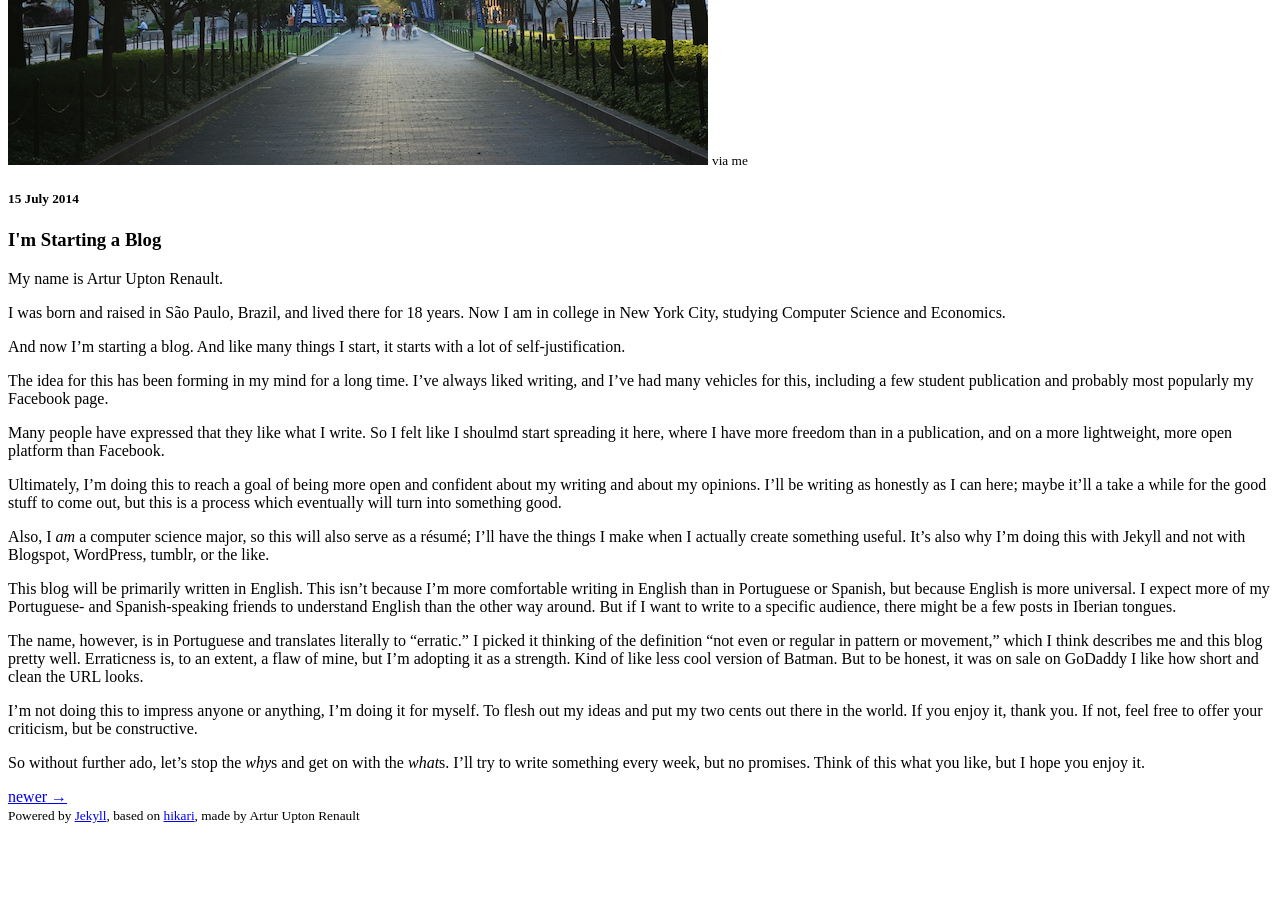
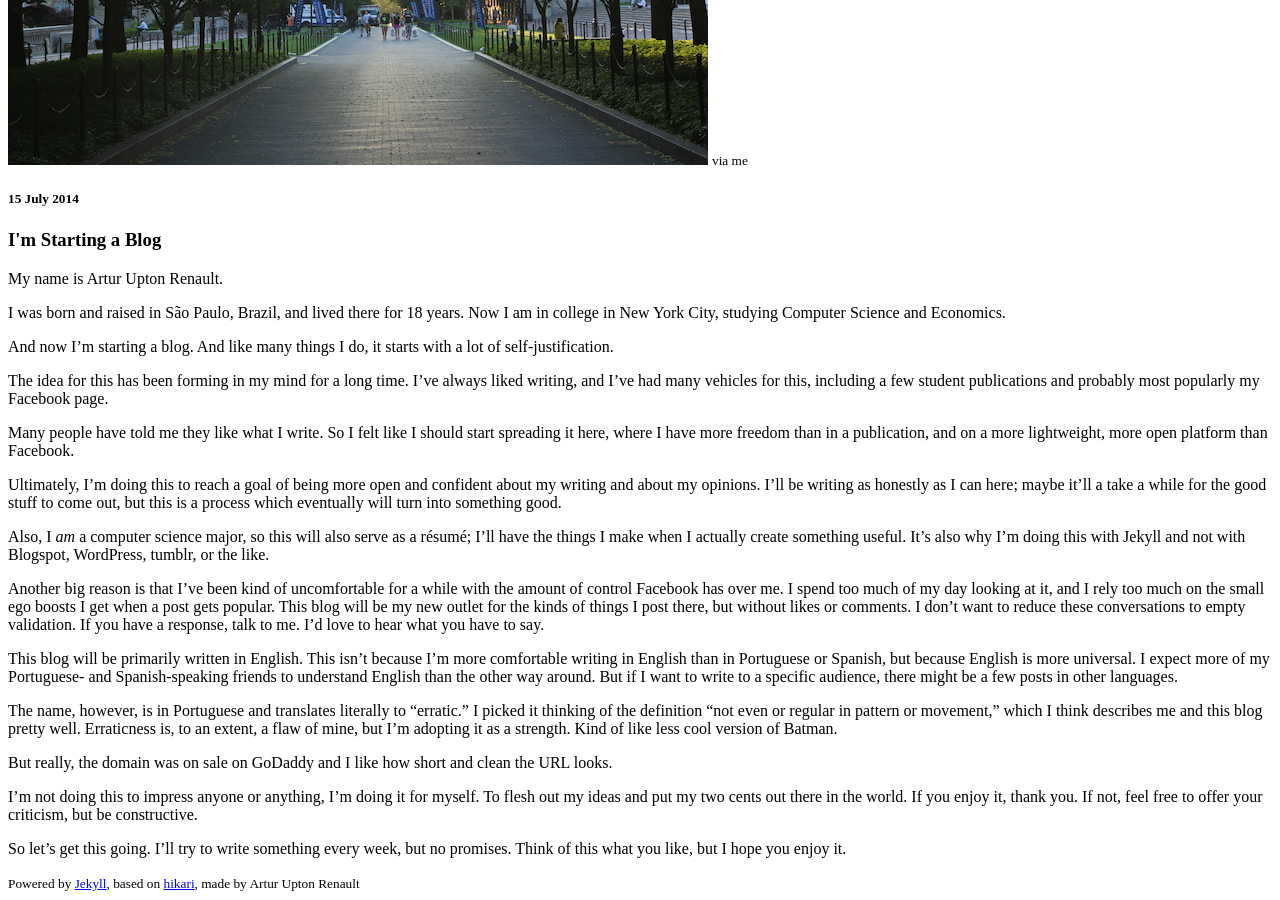
Before and after one commit to arturenault/arturenault.github.io, a Jekyll site: the page built from _posts/2014-07-15-im-starting-a-blog.md, in a window 1280 px wide and 900 px high, scrolled down 886 px. Built offline with Jekyll 4.4.1, drawn with Linux system fonts in a browser that asks for light colours; Markdown is read by kramdown in place of the engine named in the settings; before the commit the page ends 1718 px from its top, so only the background shows below that.

Commit message:
Fix posts

```diff
--- a/_layouts/post.html
+++ b/_layouts/post.html
@@ -19,7 +19,7 @@ layout: default
       {{ content }}
     </div>
     <div id="share" class="feat">
-      <a href="http://www.facebook.com/sharer.php?u=http://{{ site.url }}{{page.url}}" class="popup no-animation">  <span class="icon-facebook"></span>
+      <a href="http://www.facebook.com/sharer.php?u=http://{{ site.url }}/{{page.url}}" class="popup no-animation">  <span class="icon-facebook"></span>
       </a>
       <a href="http://twitter.com/share" class="popup no-animation">
         <span class="icon-twitter"></span>
--- a/_posts/2014-07-15-im-starting-a-blog.md
+++ b/_posts/2014-07-15-im-starting-a-blog.md
@@ -9,20 +9,24 @@ My name is Artur Upton Renault.
 
 I was born and raised in São Paulo, Brazil, and lived there for 18 years. Now I am in college in New York City, studying Computer Science and Economics.
 
-And now I'm starting a blog. And like many things I start, it starts with a lot of self-justification.
+And now I'm starting a blog. And like many things I do, it starts with a lot of self-justification.
 
-The idea for this has been forming in my mind for a long time. I've always liked writing, and I've had many vehicles for this, including a few student publication and probably most popularly my Facebook page.
+The idea for this has been forming in my mind for a long time. I've always liked writing, and I've had many vehicles for this, including a few student publications and probably most popularly my Facebook page.
 
-Many people have expressed that they like what I write. So I felt like I shoulmd start spreading it here, where I have more freedom than in a publication, and on a more lightweight, more open platform than Facebook.
+Many people have told me they like what I write. So I felt like I should start spreading it here, where I have more freedom than in a publication, and on a more lightweight, more open platform than Facebook.
 
 Ultimately, I'm doing this to reach a goal of being more open and confident about my writing and about my opinions. I'll be writing as honestly as I can here; maybe it'll a take a while for the good stuff to come out, but this is a process which eventually will turn into something good.
 
 Also, I *am* a computer science major, so this will also serve as a résumé; I'll have the things I make when I actually create something useful. It's also why I'm doing this with Jekyll and not with Blogspot, WordPress, tumblr, or the like.
 
-This blog will be primarily written in English. This isn't because I'm more comfortable writing in English than in Portuguese or Spanish, but because English is more universal. I expect more of my Portuguese- and Spanish-speaking friends to understand English than the other way around. But if I want to write to a specific audience, there might be a few posts in Iberian tongues.
+Another big reason is that I've been kind of uncomfortable for a while with the amount of control Facebook has over me. I spend too much of my day looking at it, and I rely too much on the small ego boosts I get when a post gets popular. This blog will be my new outlet for the kinds of things I post there, but without likes or comments. I don't want to reduce these conversations to empty validation. If you have a response, talk to me. I'd love to hear what you have to say.
 
-The name, however, is in Portuguese and translates literally to "erratic." I picked it thinking of the definition "not even or regular in pattern or movement," which I think describes me and this blog pretty well. Erraticness is, to an extent, a flaw of mine, but I'm adopting it as a strength. Kind of like less cool version of Batman. But to be honest, it was on sale on GoDaddy I like how short and clean the URL looks.
+This blog will be primarily written in English. This isn't because I'm more comfortable writing in English than in Portuguese or Spanish, but because English is more universal. I expect more of my Portuguese- and Spanish-speaking friends to understand English than the other way around. But if I want to write to a specific audience, there might be a few posts in other languages.
+
+The name, however, is in Portuguese and translates literally to "erratic." I picked it thinking of the definition "not even or regular in pattern or movement," which I think describes me and this blog pretty well. Erraticness is, to an extent, a flaw of mine, but I'm adopting it as a strength. Kind of like less cool version of Batman.
+
+But really, the domain was on sale on GoDaddy and I like how short and clean the URL looks.
 
 I'm not doing this to impress anyone or anything, I'm doing it for myself. To flesh out my ideas and put my two cents out there in the world. If you enjoy it, thank you. If not, feel free to offer your criticism, but be constructive.
 
-So without further ado, let's stop the *why*s and get on with the *what*s. I'll try to write something every week, but no promises. Think of this what you like, but I hope you enjoy it.
+So let's get this going. I'll try to write something every week, but no promises. Think of this what you like, but I hope you enjoy it.
```
Also changed, not shown: _posts/2014-07-16-another-test-post-ignore.md (deleted, +0 -6 lines), _posts/2014-07-16-test-post-please-ignore.md (deleted, +0 -6 lines), 3 other files.
